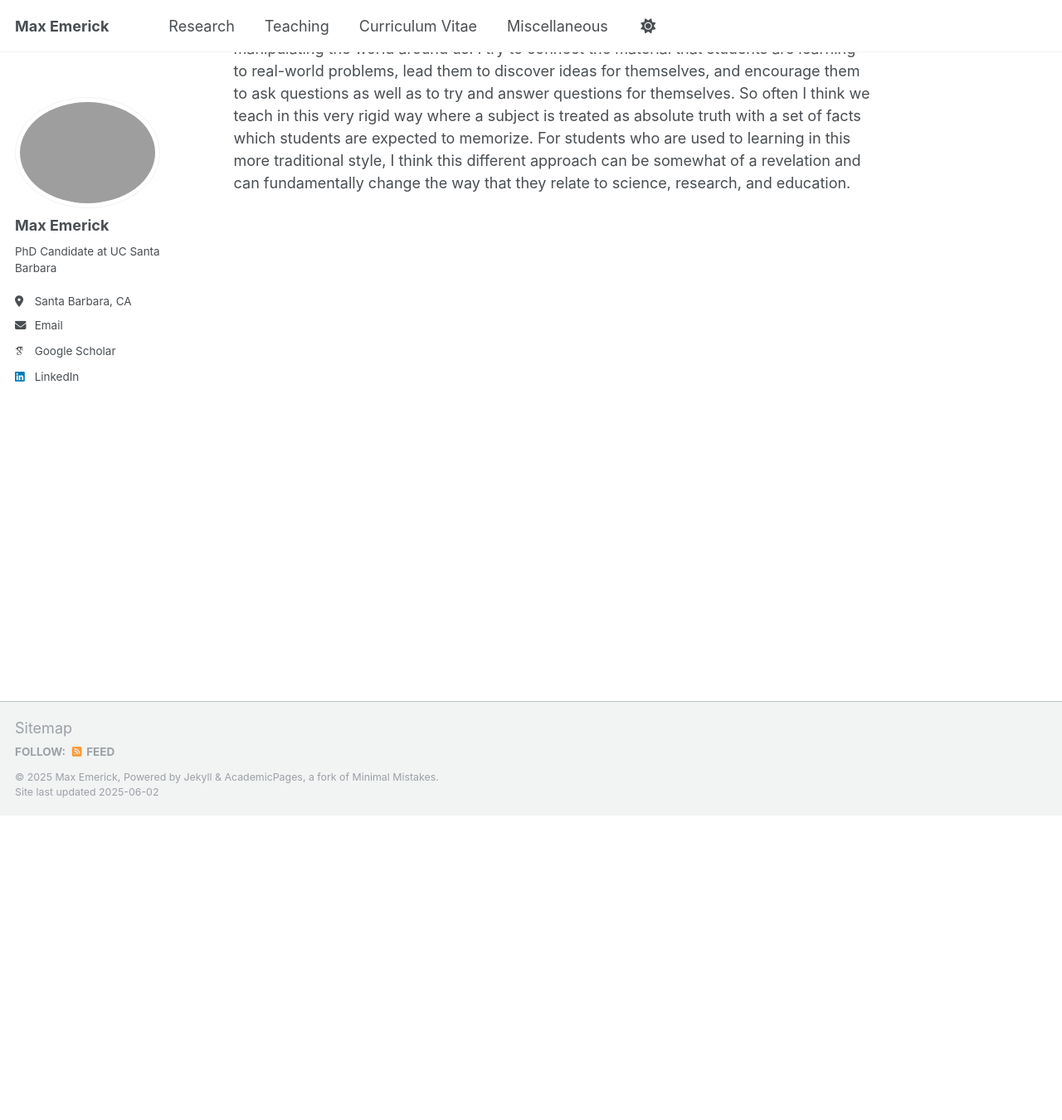
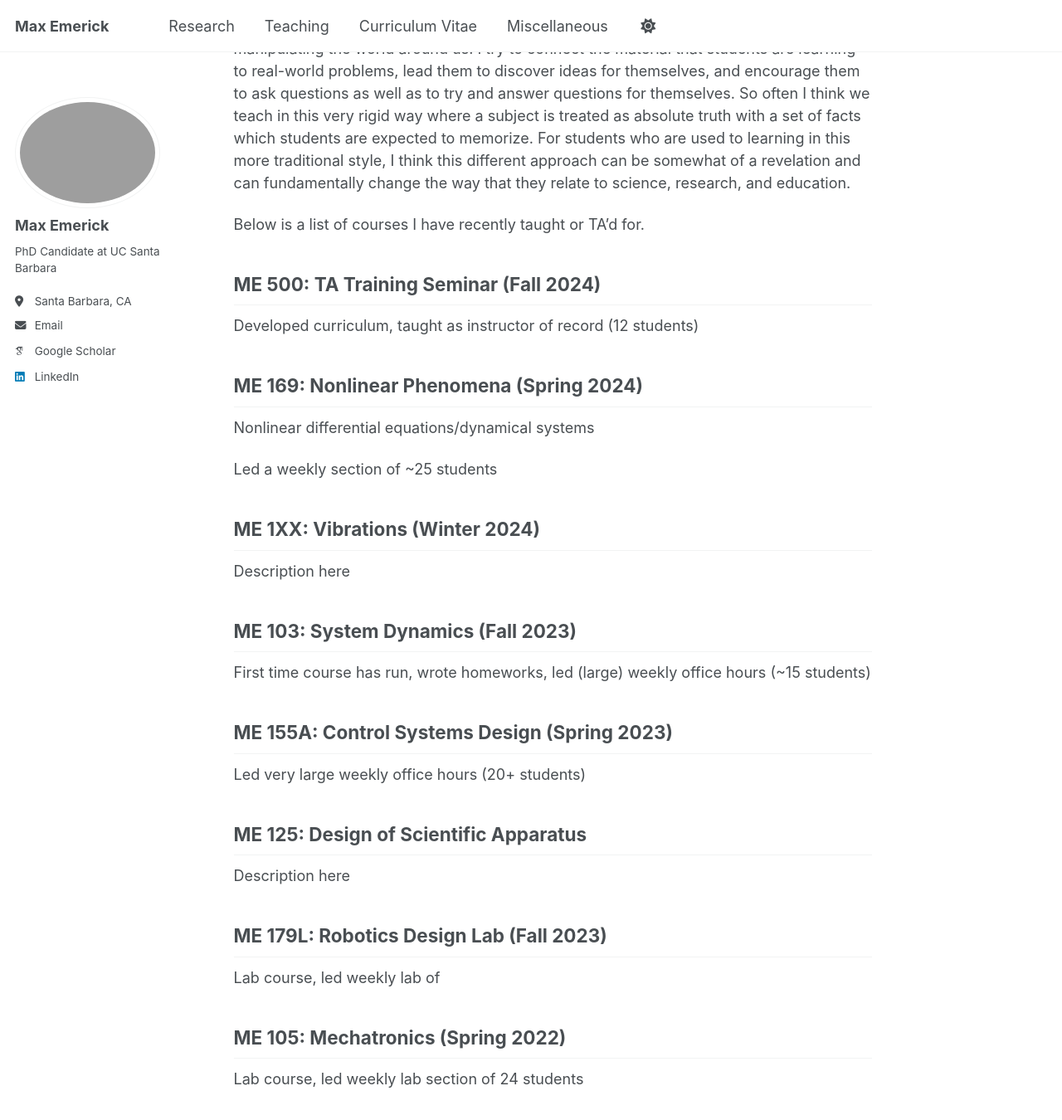
Before and after one commit to maxemerick/maxemerick.github.io, a Jekyll site: the page built from _pages/teaching.md, in a window 1280 px wide and 1400 px high, scrolled down 417 px. Shown: the top 1350 px of the window at 83% size. Built offline with Jekyll 4.4.1, drawn with Linux system fonts in a browser that asks for light colours; some web fonts are replaced.

Commit message:
Update teaching.md

```diff
--- a/_pages/teaching.md
+++ b/_pages/teaching.md
@@ -9,3 +9,55 @@ redirect_from:
 I have over ten years of experience teaching in various forms: as a TA (both at Cal Poly and at UCSB), as an instructor, as a personal tutor, and as a swim instructor for children of all ages and abilities. Over the years, I have taught numerous subjects, including vibrations, controls, mechatronics, robotics, dynamical systems, nonlinear differential equations, electricity and magnetism, mechanics of materials, manufacturing, and design for test automation. In the Fall of 2024, I had the opportunity to develop and teach (as instructor of record) ME 500, a brand-new TA training course in the UCSB Mechanical Engineering Department.
 
 My academic teaching largely emphasizes what I see as the “keys to the kingdom” of science: curiosity, creative problem-solving, self-directed learning, agency over the subject matter, and a view of science as a model and tool for understanding and manipulating the world around us. I try to connect the material that students are learning to real-world problems, lead them to discover ideas for themselves, and encourage them to ask questions as well as to try and answer questions for themselves. So often I think we teach in this very rigid way where a subject is treated as absolute truth with a set of facts which students are expected to memorize. For students who are used to learning in this more traditional style, I think this different approach can be somewhat of a revelation and can fundamentally change the way that they relate to science, research, and education.
+
+Below is a list of courses I have recently taught or TA'd for.
+
+
+ME 500: TA Training Seminar (Fall 2024)
+----------
+
+Developed curriculum, taught as instructor of record (12 students)
+
+
+ME 169: Nonlinear Phenomena (Spring 2024)
+------
+
+Nonlinear differential equations/dynamical systems
+
+Led a weekly section of ~25 students
+
+
+ME 1XX: Vibrations (Winter 2024)
+------
+
+Description here
+
+
+ME 103: System Dynamics (Fall 2023)
+------------------
+
+First time course has run, wrote homeworks, led (large) weekly office hours (~15 students)
+
+
+ME 155A: Control Systems Design (Spring 2023)
+--------
+
+Led very large weekly office hours (20+ students)
+
+
+ME 125: Design of Scientific Apparatus
+----------
+
+Description here
+
+
+ME 179L: Robotics Design Lab (Fall 2023)
+----------
+
+Lab course, led weekly lab of
+
+
+ME 105: Mechatronics (Spring 2022)
+----------
+
+Lab course, led weekly lab section of 24 students
```
